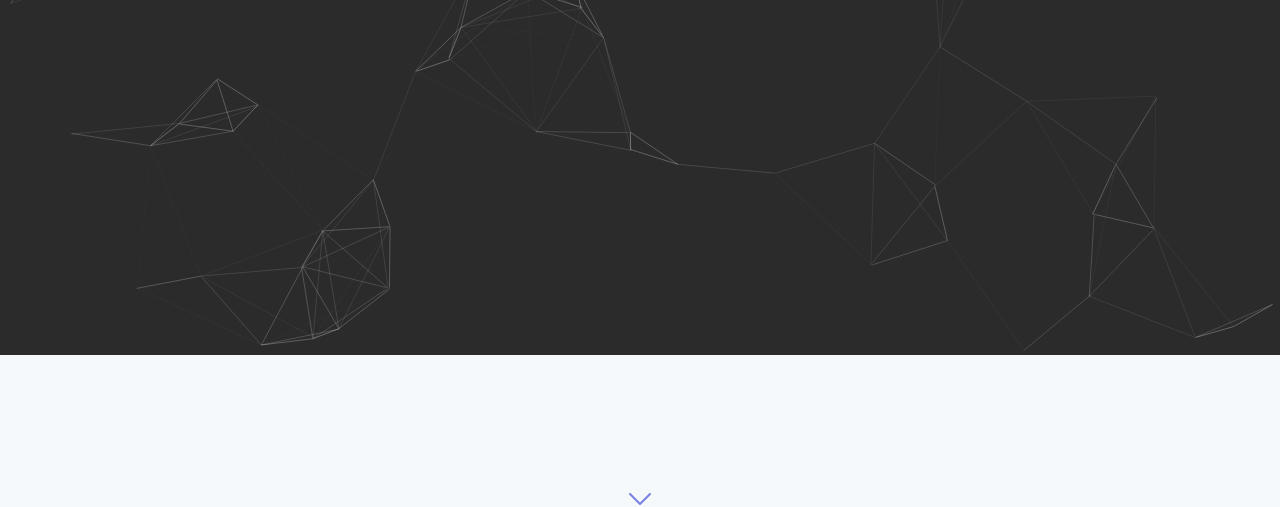
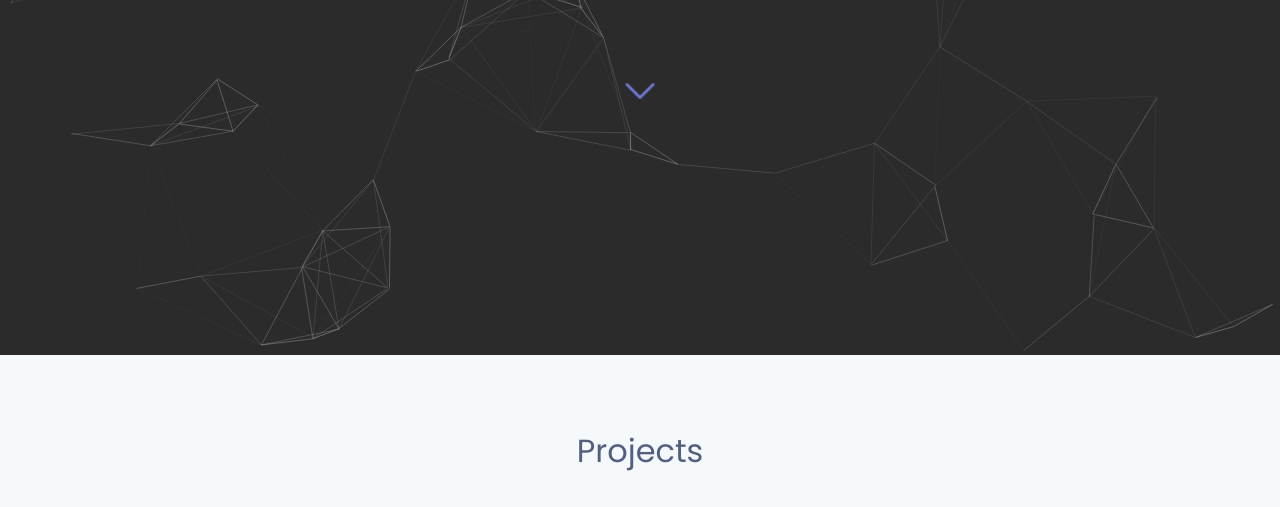
Before and after one commit to tobycaps/portfolio, a plain HTML site: page index.html in a window 1280 px wide. Shown: the part 445-952 px from the top of the page. Drawn offline with nearby package versions, Linux system fonts and the light colour scheme.

Commit message:
added down btn

```diff
--- a/index.html
+++ b/index.html
@@ -28,12 +28,12 @@
                     <span class="title-text">Toby Carl Poncio</span>
                     <span class="cursor">&nbsp</span>
                 </div>
-
+                <div class="down-arrow">
+                        <a href="#projects"><input type="image" id="down" src="src/down-arrow.png"></a>
                     </div>
             </div>
-
-        <div class="container">
-            <div class="scroll"><a href="#projects"><img class="down-arrow" src="src/down-arrow.png" id="projects"></a></div>
+        </div>
+        <div class="container" id="projects">
             <div class="project-cont" >
                 <div class="project-title">
                 Projects
--- a/style.css
+++ b/style.css
@@ -248,9 +248,17 @@ a {
 }
 
 .down-arrow {
-    width: 32px;
-    height: 32px;
+    width: 42px;
+    height: 42px;
     margin-top: 8rem;
+}
+
+#down{
+    width: 100%;
+    height: 100%;
+    display: flex;
+    justify-content: center;
+    align-items: center;
 }
 
 .description{
@@ -266,5 +274,4 @@ a {
     height: 100vh;
     z-index: 0;
     background: #2b2b2b;
-    pointer-events: none;
 }
```
Lines whose indentation alone changed are shown as unchanged.
